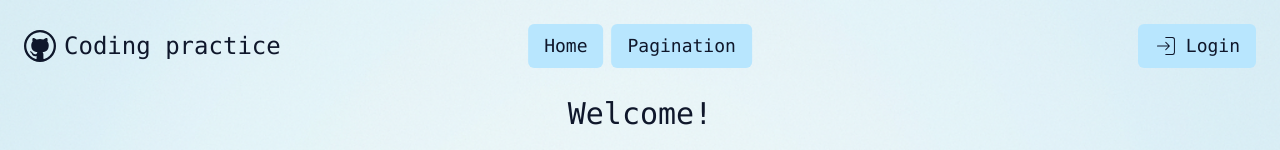
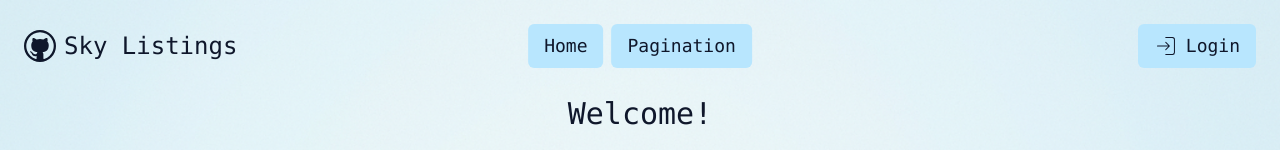
Before and after one commit to olliuhlbeck/sky-listings, a React (Vite) app in the folder frontend/: page / in a window 1280 px wide. Shown: the top 150 px of the page. Built offline with nearby package versions, Linux system fonts and the light colour scheme.

Commit message:
edit page title

```diff
--- a/frontend/src/App.tsx
+++ b/frontend/src/App.tsx
@@ -10,7 +10,7 @@ function App() {
     <div
       className={`flex flex-col w-full min-h-screen text-center font-mono bg-cover bg-center bg-[url('./assets/background.png')] text-slate-900`}
     >
-      <HeaderContainer title='Coding practice' link='home' />
+      <HeaderContainer title='Sky Listings' link='home' />
       <main className='flex-grow pt-18'>
         <Outlet />
       </main>
```
